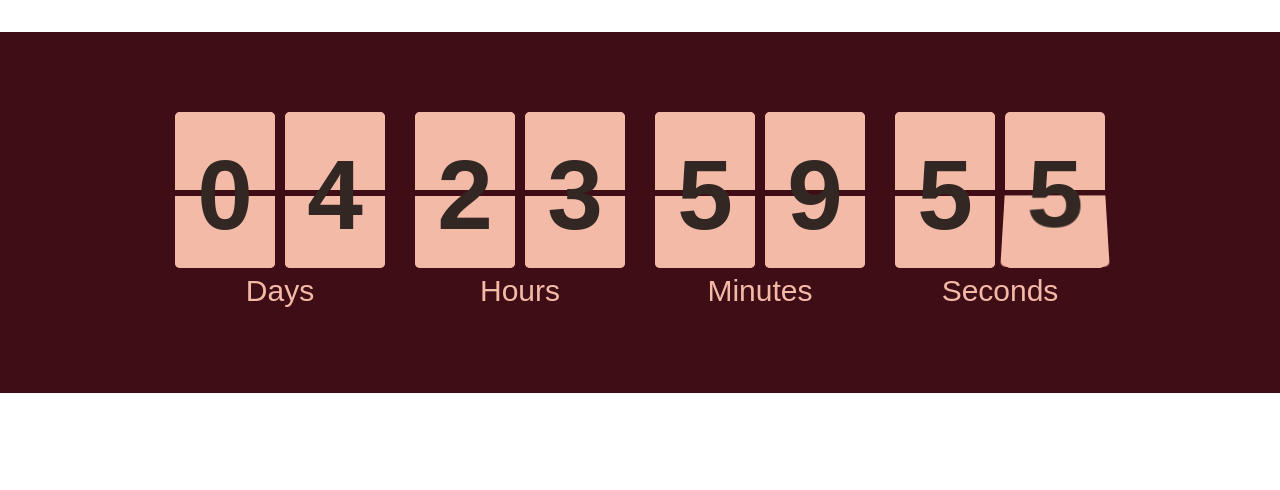
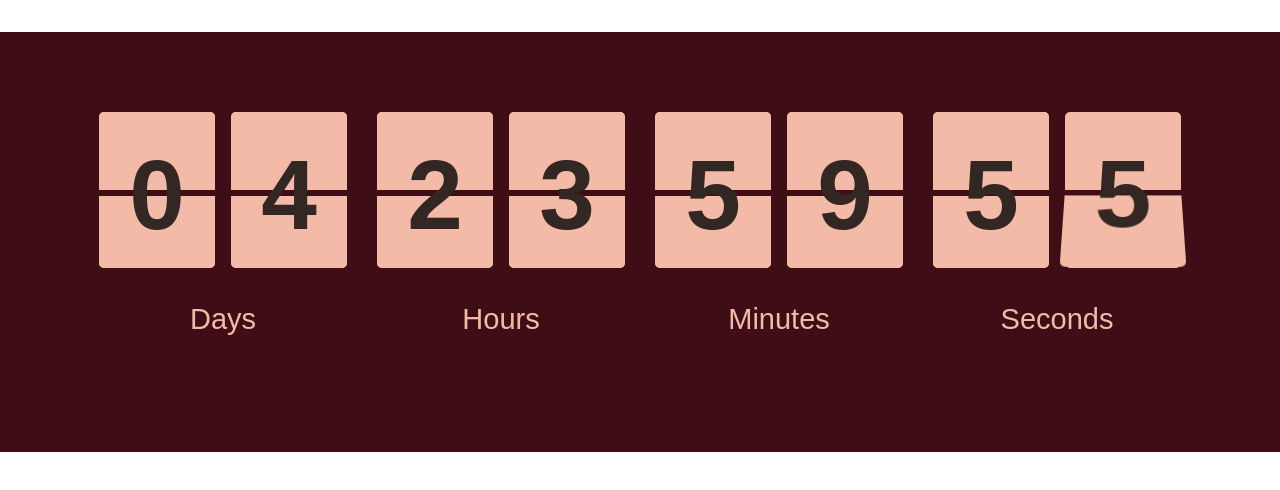
Before and after one commit to laxman1522/AllSpark-2024, a Next.js app: page / in a window 1280 px wide. Shown: the top 490 px of the page. Built offline with nearby package versions, Linux system fonts and the light colour scheme.

Commit message:
added styles

```diff
--- a/src/app/globals.scss
+++ b/src/app/globals.scss
@@ -25,6 +25,11 @@ body {
   }
 }
 
+@font-face {
+  font-family: 'counter';
+  src: url('/fonts/DSEG14Classic-Regular.ttf') format('truetype');
+}
+
 * {
   box-sizing: border-box;
 }
@@ -43,20 +48,26 @@ body {
 }
 
 .time-section {
+  // font-family: 'counter';
   text-align: center;
   font-size: 30px;
 }
 
+.time-lable {
+  font-size: 29px;
+  padding: 30px;
+}
+
 .time-group {
   display: flex;
-  gap: 10px;
+  gap: 16px;
 }
 
 .time-segment {
   display: block;
   font-size: 100px;
   font-weight: 900;
-  width: 100px;
+  width: 116px;
   z-index: 1;
 }
 
@@ -93,7 +104,7 @@ body {
   top: 0;
   perspective: 400px;
   height: 100%;
-  width: 100px;
+  width: 116px;
   display: flex;
   flex-direction: row;
   gap: 1rem;
--- a/src/components/timeSection/TimeSection.tsx
+++ b/src/components/timeSection/TimeSection.tsx
@@ -11,7 +11,7 @@ const TimeSection: React.FC<TimeSectionProps> = ({ label, value }) => {
   return (
     <div className="time-section">
       <TimeGroup value={dateUtil(value)} />
-      <p>{label}</p>
+      <p className="time-lable">{label}</p>
     </div>
   );
 };
```
Also changed, not shown: src/fonts/DSEG14Classic-Regular.ttf (added).
